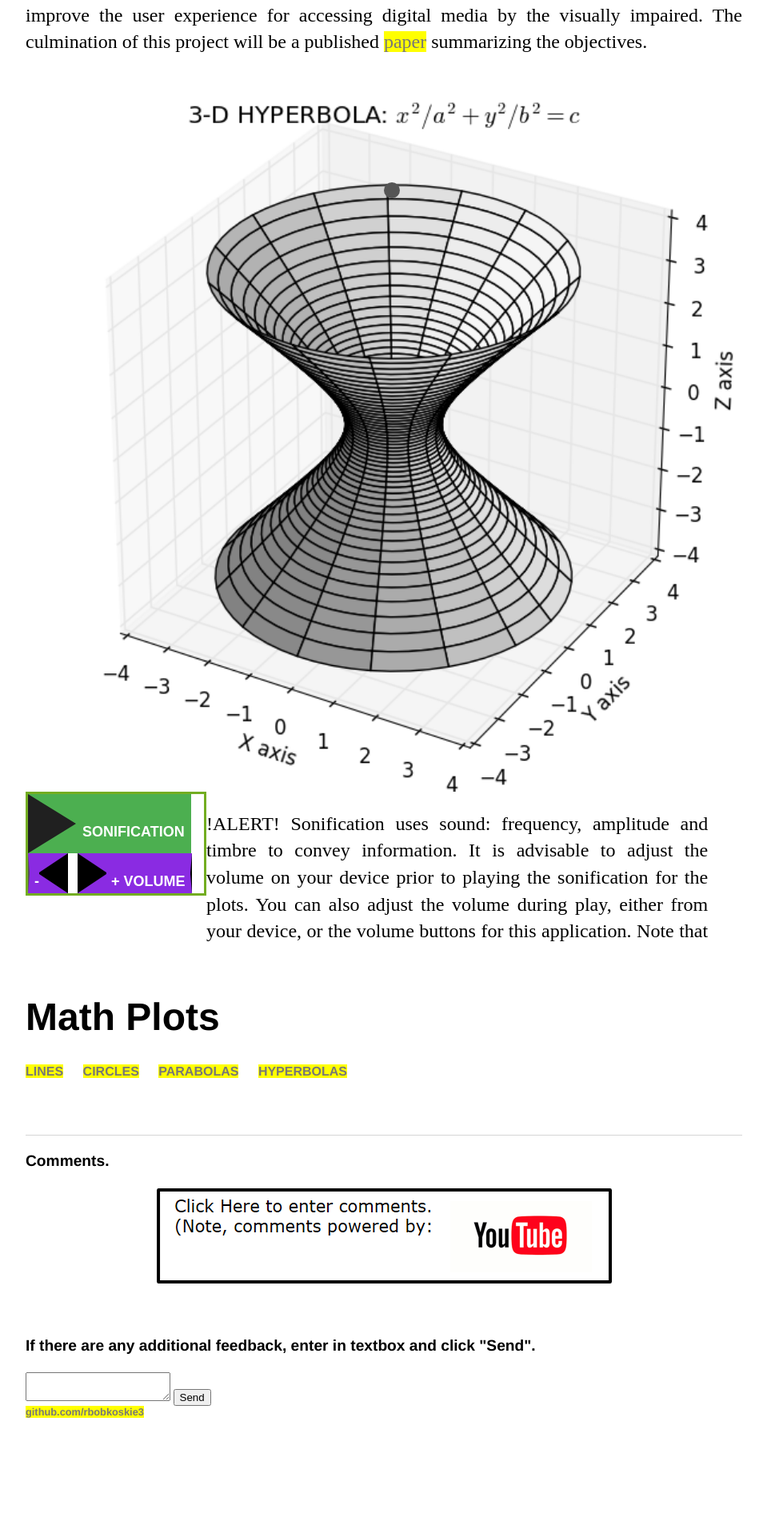
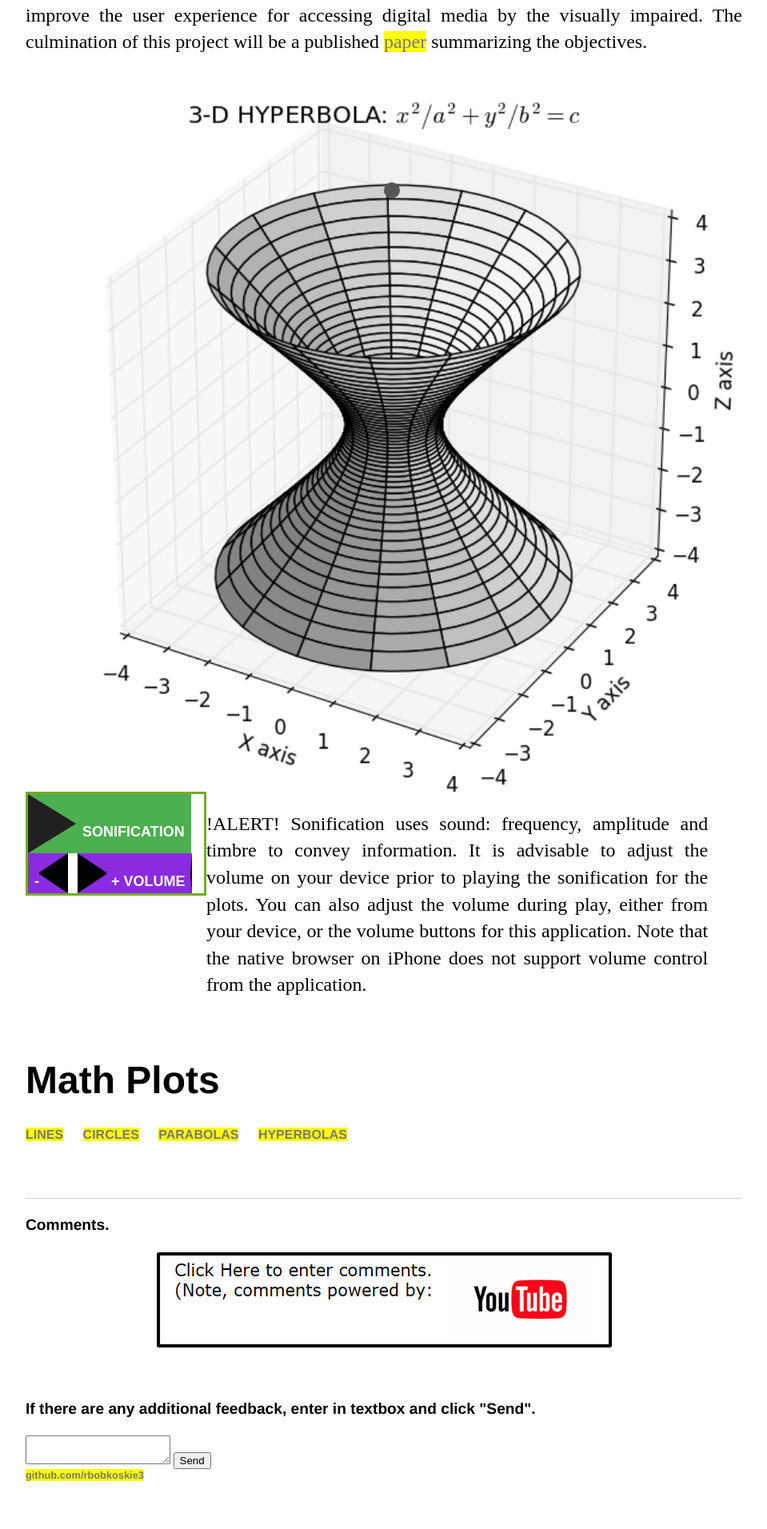
Before and after one commit to rbobkoskie3/rbobkoskie3.github.io, a Jekyll site: the page built from index.html, in a window 1280 px wide. Shown: the part 753-2665 px from the top of the page at 80% size, without its empty margins (160-1119 px from the left). Built offline with Jekyll 4.4.1, drawn with Linux system fonts in a browser that asks for light colours; before the commit the page ends 2586 px from its top, so only the background shows below that.

Commit message:
Add files via upload

```diff
--- a/index.html
+++ b/index.html
@@ -286,10 +286,11 @@ title: Math, Sonification, Plots
             //float:left;
 
             width: 70%;
-            height: 200px;
+            //height: 200px;
+            height: 100%;
             display:inline-block;
             //float:left;
-            overflow-y: scroll;
+            //overflow-y: scroll;
             //padding: 0px 10px 0px 10px;
             //border: 3px solid #73AD21;
         }
```
